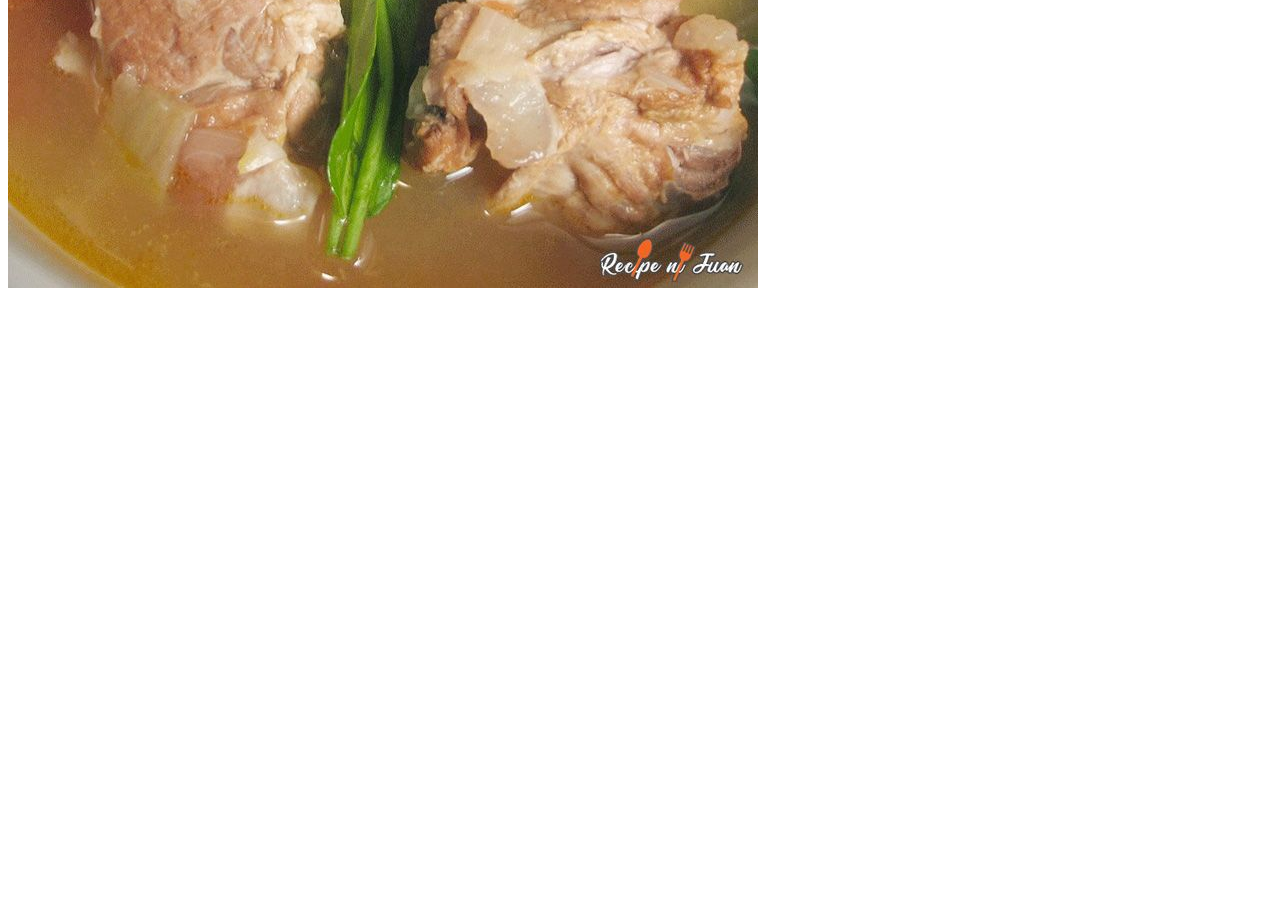
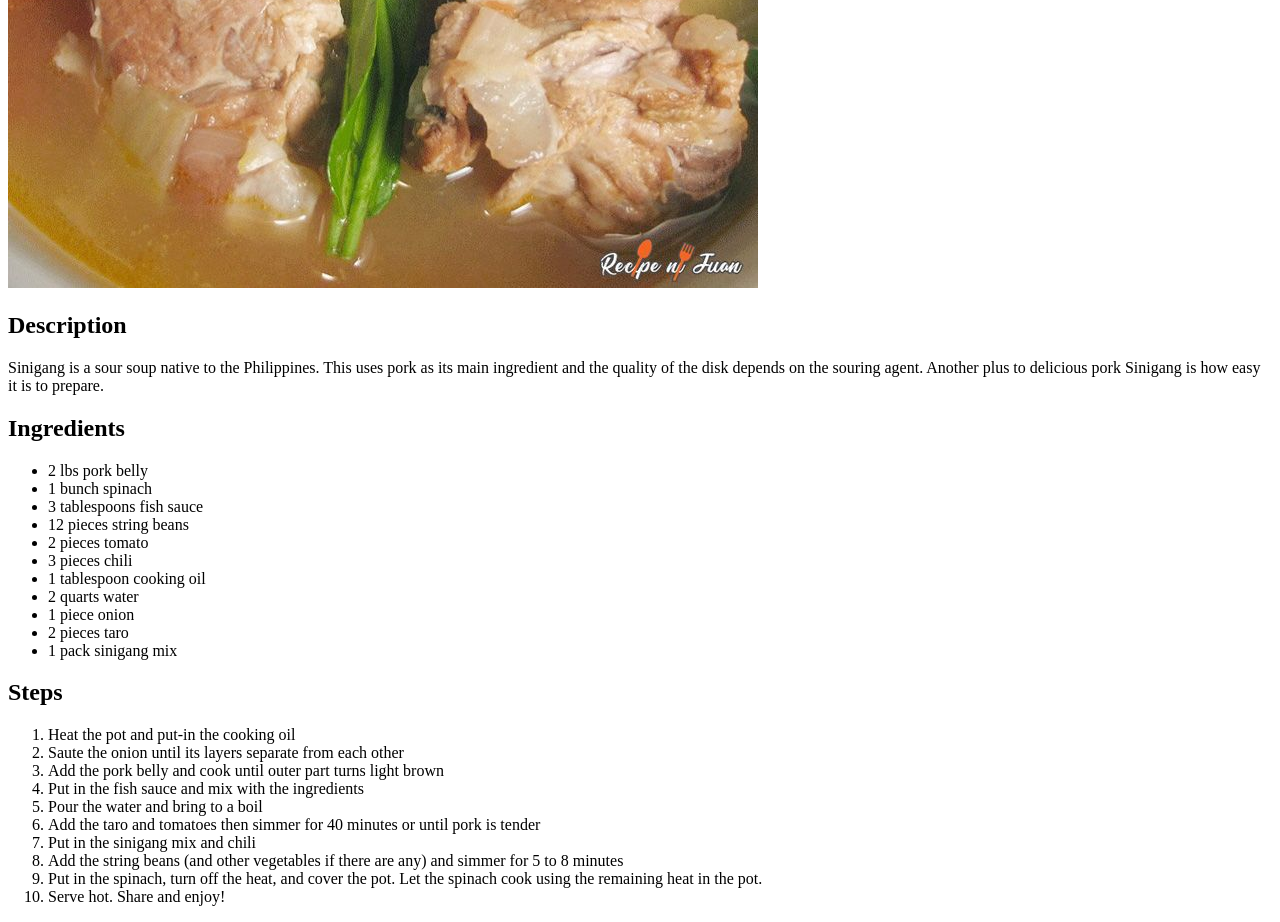
Before and after one commit to nappalion/odin-recipes, a plain HTML site: page recipes/sinigang.html in a window 1280 px wide. Shown: the part 542-1464 px from the top of the page. Before the commit the page ends 842 px from the top, so only its background shows below. Drawn offline with Linux system fonts and the light colour scheme.

Commit message:
Add description, ingredients, and steps to sinigang.html

```diff
--- a/recipes/sinigang.html
+++ b/recipes/sinigang.html
@@ -1,10 +1,58 @@
 <!DOCTYPE html>
     <head>
-        <title>Sinigang-Recipe</title>
+        <title>Sinigang Recipe</title>
         <meta charset="utf-8">
     </head>
     <body>
         <h1>Sinigang</h1>
         <img src="../img/sinigang.jpg" alt="Delicious Sinigang">
+        <h2>Description</h2>
+        <p>Sinigang is a sour soup native to the Philippines.
+            This uses pork as its main ingredient and the
+            quality of the disk depends on the souring agent.
+            Another plus to delicious pork Sinigang is how easy
+            it is to prepare.
+        </p>
+        <h2>Ingredients</h2>
+            <ul>
+                <li>2 lbs pork belly</li>
+                <li>1 bunch spinach</li>
+                <li>3 tablespoons fish sauce</li>
+                <li>12 pieces string beans</li>
+                <li>2 pieces tomato</li>
+                <li>3 pieces chili</li>
+                <li>1 tablespoon cooking oil</li>
+                <li>2 quarts water</li>
+                <li>1 piece onion</li>
+                <li>2 pieces taro</li>
+                <li>1 pack sinigang mix</li>
+            </ul>
+        </Ingredients>
+        <h2>Steps</h2>
+            <ol>
+                <li>Heat the pot and put-in the cooking oil</li>
+                <li>Saute the onion until its layers separate
+                    from each other
+                </li>
+                <li>Add the pork belly and cook until outer part
+                    turns light brown
+                </li>
+                <li>Put in the fish sauce and mix with the
+                    ingredients
+                </li>
+                <li>Pour the water and bring to a boil</li>
+                <li>Add the taro and tomatoes then simmer for 40
+                    minutes or until pork is tender
+                </li>
+                <li>Put in the sinigang mix and chili</li>
+                <li>Add the string beans (and other vegetables
+                    if there are any) and simmer for 5 to 8 minutes
+                </li>
+                <li>Put in the spinach, turn off the heat, and cover
+                    the pot. Let the spinach cook using the remaining
+                    heat in the pot.
+                </li>
+                <li>Serve hot. Share and enjoy!</li>
+            </ol>
     </body>
 </html>
```
Also changed, not shown: recipes/bulalo.html (+1 -1 lines), recipes/karekare.html (+1 -1 lines).
